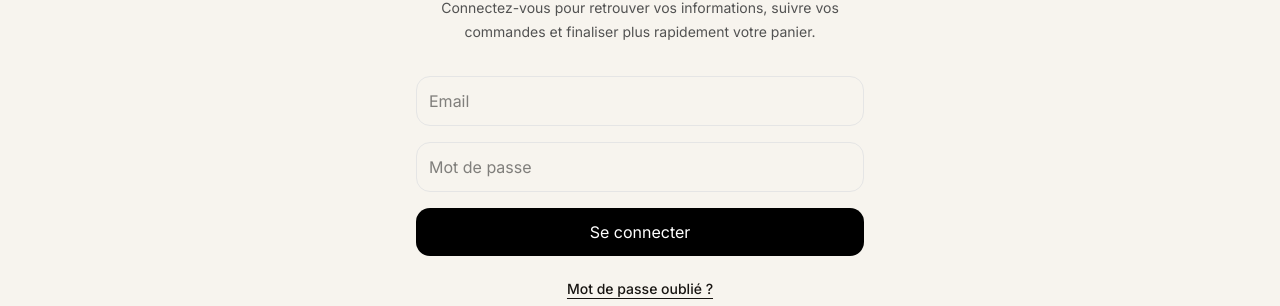
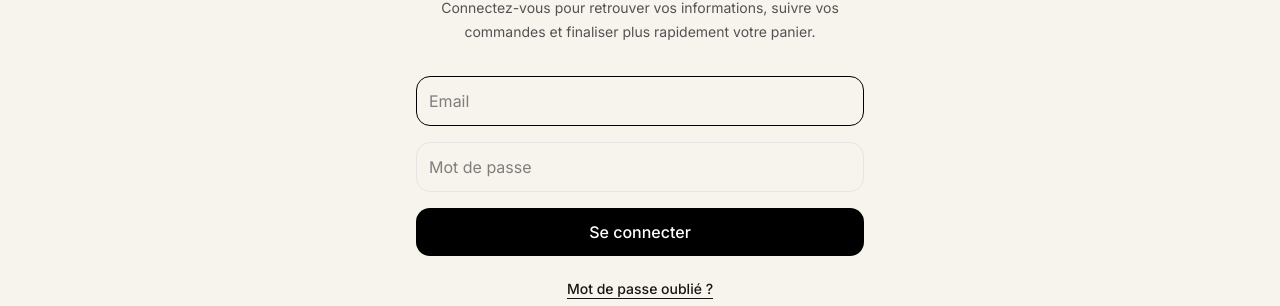
Before and after one commit to markyuna/tempel-outdoor, a Next.js app: page /en/auth/login in a window 1280 px wide. Shown: the part 286-592 px from the top of the page. Built offline with nearby package versions, Linux system fonts and the light colour scheme; no server answers.

Commit message:
Improve login form submit with enter key

```diff
--- a/src/components/auth/LoginForm.tsx
+++ b/src/components/auth/LoginForm.tsx
@@ -1,29 +1,37 @@
+// src/components/auth/LoginForm.tsx
+
 "use client";
 
-import { useState } from "react";
+import { useState, useTransition } from "react";
 
 import { login } from "@/actions/auth/login";
 
 export default function LoginForm() {
   const [error, setError] = useState("");
+  const [isPending, startTransition] = useTransition();
+
+  function handleLogin(formData: FormData) {
+    setError("");
+
+    startTransition(async () => {
+      const result = await login(formData);
+
+      if (result?.error) {
+        setError(result.error);
+      }
+    });
+  }
 
   return (
-    <form
-      action={async (formData) => {
-        const result = await login(formData);
-
-        if (result?.error) {
-          setError(result.error);
-        }
-      }}
-      className="space-y-4"
-    >
+    <form action={handleLogin} className="space-y-4">
       <input
         name="email"
         type="email"
         placeholder="Email"
         required
-        className="w-full rounded-xl border p-3"
+        autoFocus
+        autoComplete="email"
+        className="w-full rounded-xl border p-3 outline-none transition focus:border-black"
       />
 
       <input
@@ -31,20 +39,18 @@ export default function LoginForm() {
         type="password"
         placeholder="Mot de passe"
         required
-        className="w-full rounded-xl border p-3"
+        autoComplete="current-password"
+        className="w-full rounded-xl border p-3 outline-none transition focus:border-black"
       />
 
-      {error && (
-        <p className="text-sm text-red-500">
-          {error}
-        </p>
-      )}
+      {error ? <p className="text-sm text-red-500">{error}</p> : null}
 
       <button
         type="submit"
-        className="w-full rounded-xl bg-black px-6 py-3 text-white"
+        disabled={isPending}
+        className="w-full rounded-xl bg-black px-6 py-3 font-medium text-white transition hover:bg-neutral-800 disabled:cursor-not-allowed disabled:bg-neutral-400"
       >
-        Se connecter
+        {isPending ? "Connexion..." : "Se connecter"}
       </button>
     </form>
   );
```
